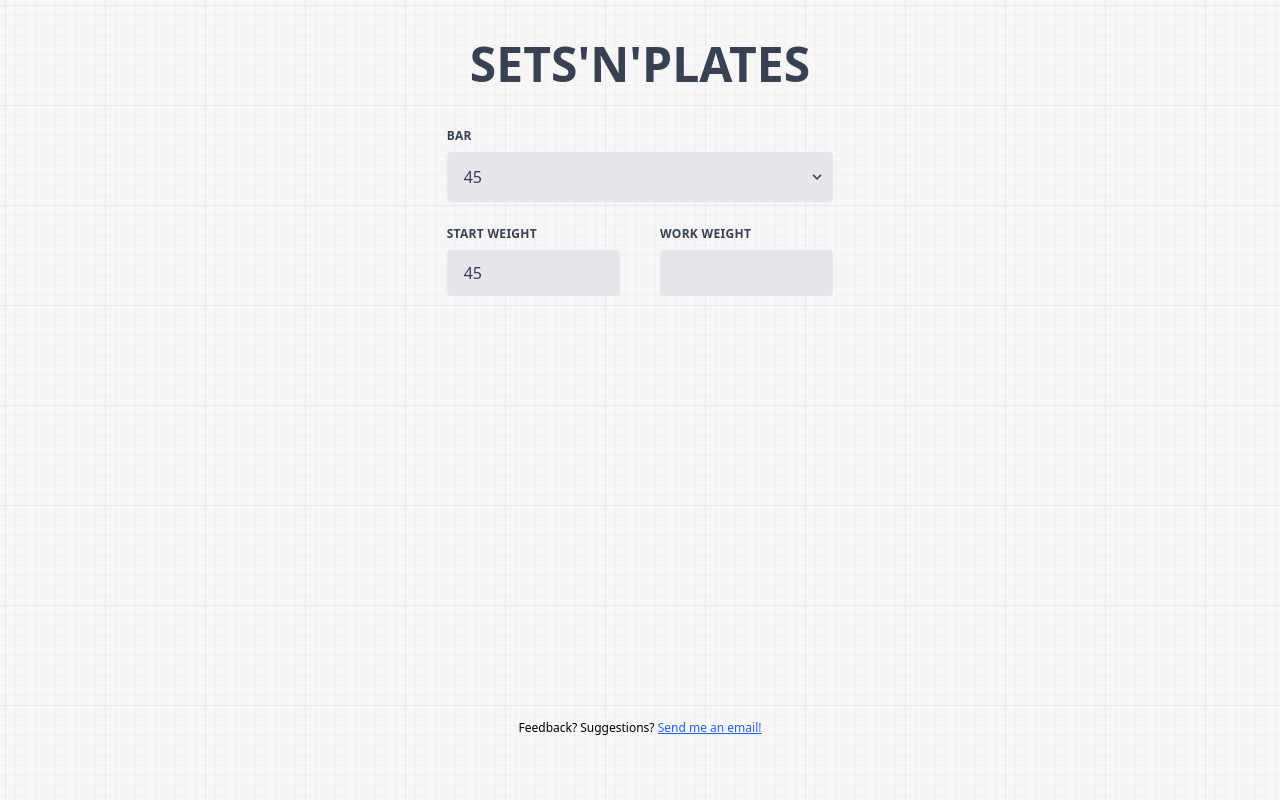
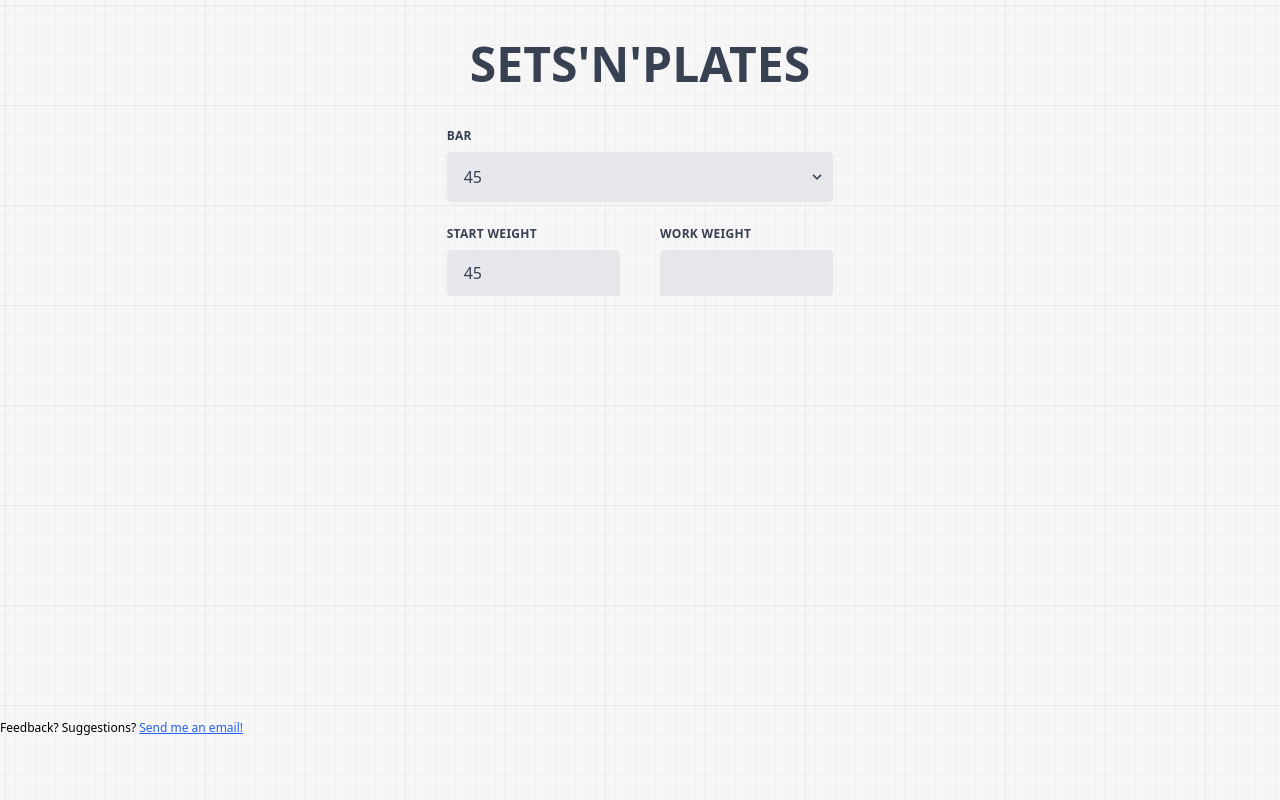
Before and after one commit to petecartwright/sets-n-plates, a Next.js app: page / in a window 1280 px wide. Built offline with nearby package versions, Linux system fonts and the light colour scheme.

Commit message:
Update index.tsx

```diff
--- a/src/pages/index.tsx
+++ b/src/pages/index.tsx
@@ -270,7 +270,7 @@ export default function SetsPage() {
           </div>
         </div>
 
-        <div className="sticky top-[90vh] flex">
+        <div className="fixed top-[90vh] flex">
           <span className="mx-auto text-xs">
             Feedback? Suggestions?{' '}
             <a
```
